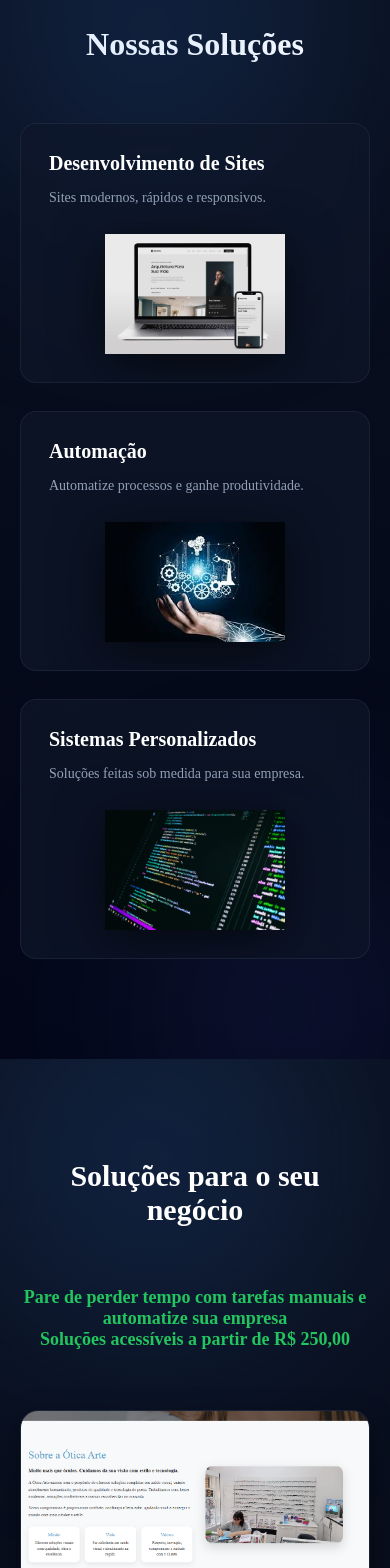
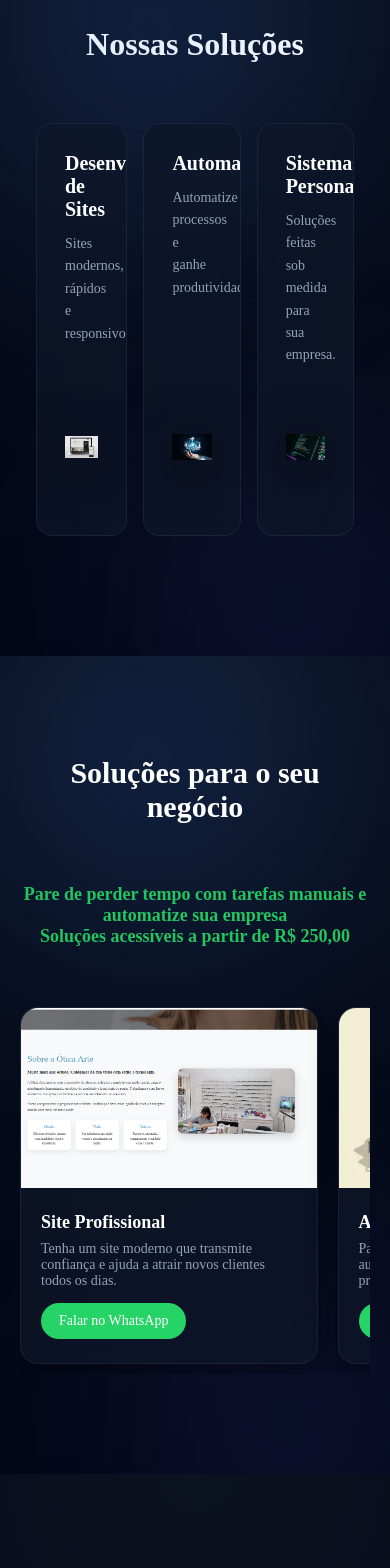
Before and after one commit to rodrigocav/rodrigocavtechsolutions, a React (Vite) app: page / in a window 390 px wide. Shown: the part 2400-3968 px from the top of the page. Built offline with nearby package versions, Linux system fonts and the light colour scheme.

Commit message:
Organizando responsividade

```diff
--- a/src/pages/Projects.module.css
+++ b/src/pages/Projects.module.css
@@ -152,12 +152,26 @@
 /* RESPONSIVO */
 @media (max-width: 900px) {
   .grid {
-    grid-template-columns: 1fr;
+    display: flex;
+    overflow-x: auto;
+    gap: 20px;
+    padding-bottom: 10px;
+    scroll-snap-type: x mandatory;
+  }
+
+  .grid::-webkit-scrollbar {
+    display: none;
+  }
+
+  .card {
+    flex: 0 0 85%;
+    scroll-snap-align: center;
   }
 
   .projects h2 {
     font-size: 30px;
   }
+
   .projects h3 {
     font-size: 18px;
   }
--- a/src/pages/Services.module.css
+++ b/src/pages/Services.module.css
@@ -107,7 +107,20 @@
 /* responsivo */
 @media (max-width: 900px) {
   .grid {
-    grid-template-columns: 1fr;
+    display: flex;
+    overflow-x: auto;
+    gap: 16px;
+    padding: 0 16px 20px;
+    scroll-snap-type: x mandatory;
+  }
+
+  .grid::-webkit-scrollbar {
+    display: none;
+  }
+
+  .card {
+    flex: 0 0 90%;
+    scroll-snap-align: center;
   }
 
   .services h2 {
--- a/src/pages/Services.tsx
+++ b/src/pages/Services.tsx
@@ -12,21 +12,21 @@ export default function Services() {
 
       <div className={styles.grid}>
         <ServiceCard
+          image={siteImg}
           title="Desenvolvimento de Sites"
           description="Sites modernos, rápidos e responsivos."
-          image={siteImg}
         />
 
         <ServiceCard
+          image={automacaoImg}
           title="Automação"
           description="Automatize processos e ganhe produtividade."
-          image={automacaoImg}
         />
 
         <ServiceCard
+          image={systemImg}
           title="Sistemas Personalizados"
           description="Soluções feitas sob medida para sua empresa."
-          image={systemImg}
         />
       </div>
     </section>
```
